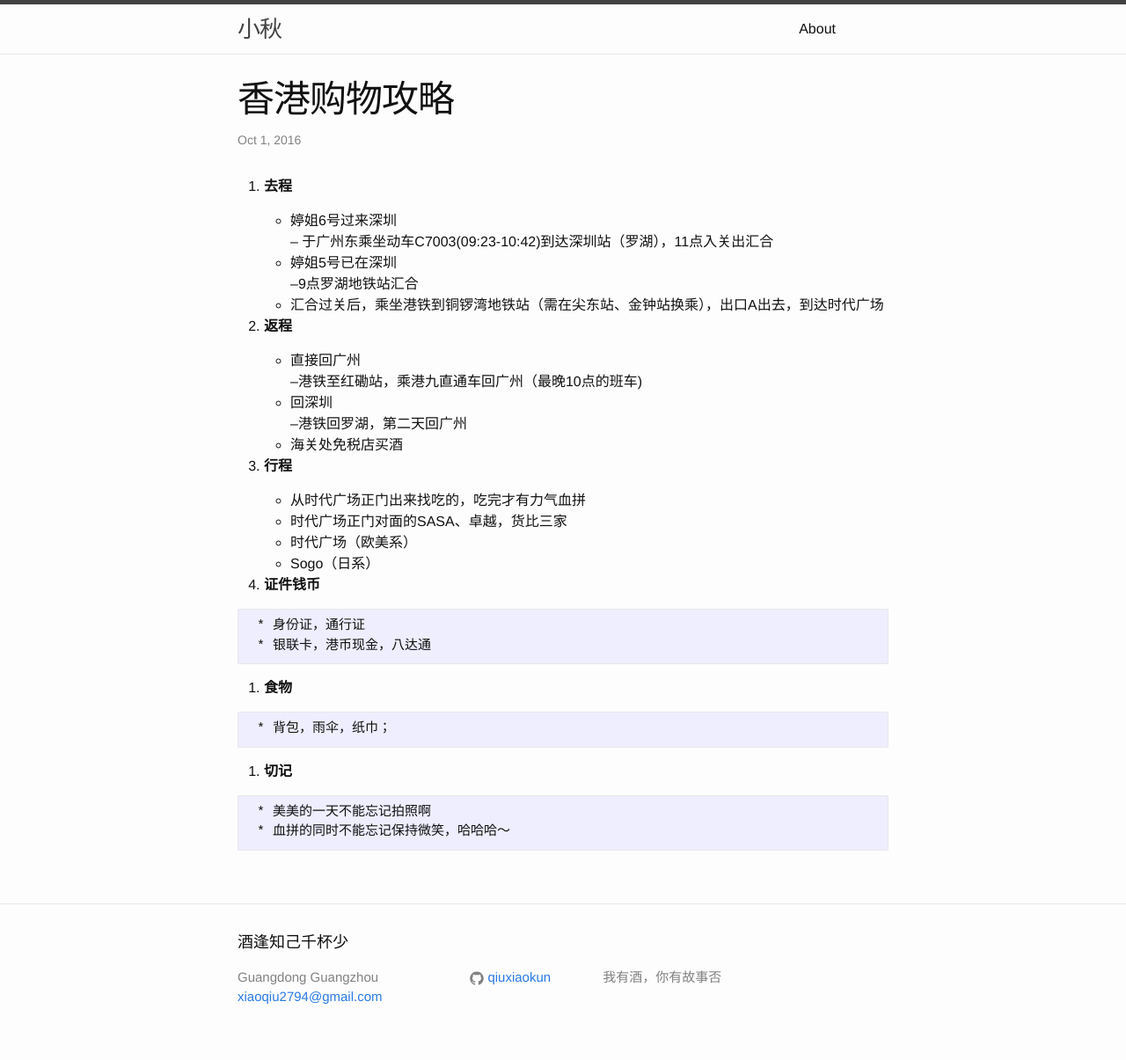
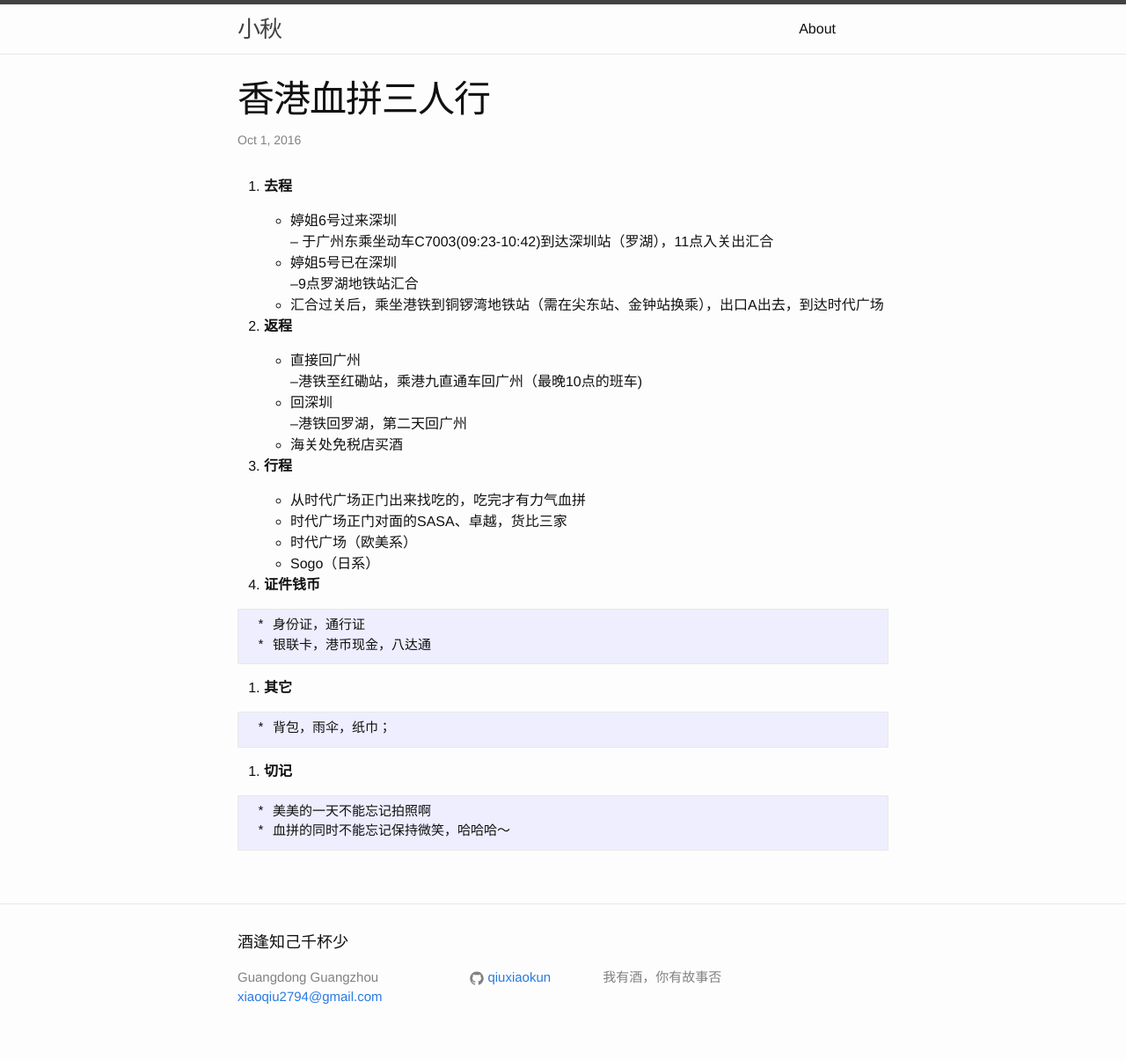
Before and after one commit to qiuxiaokun/qiuxiaokun.github.io, a Jekyll site: the page built from _posts/2016-10-01-*香港血拼三人行*.markdown, in a window 1280 px wide. Shown: the whole page at 88% size. Built offline with Jekyll 4.4.1, drawn with Linux system fonts in a browser that asks for light colours; comment, search, counter and statistics services are not loaded.

Commit message:
change format

```diff
--- a/_posts/2016-10-01-*香港血拼三人行*.markdown
+++ b/_posts/2016-10-01-*香港血拼三人行*.markdown
@@ -1,6 +1,6 @@
 ---
 layout: post
-title: 香港购物攻略
+title: 香港血拼三人行
 date: 2016-10-01
 categories: fun
 permalink: /hk-shopping/
@@ -34,7 +34,7 @@ permalink: /hk-shopping/
      * 身份证，通行证
      * 银联卡，港币现金，八达通
 
-5.    **食物**
+5.    **其它**
 
      * 背包，雨伞，纸巾；
 
```
